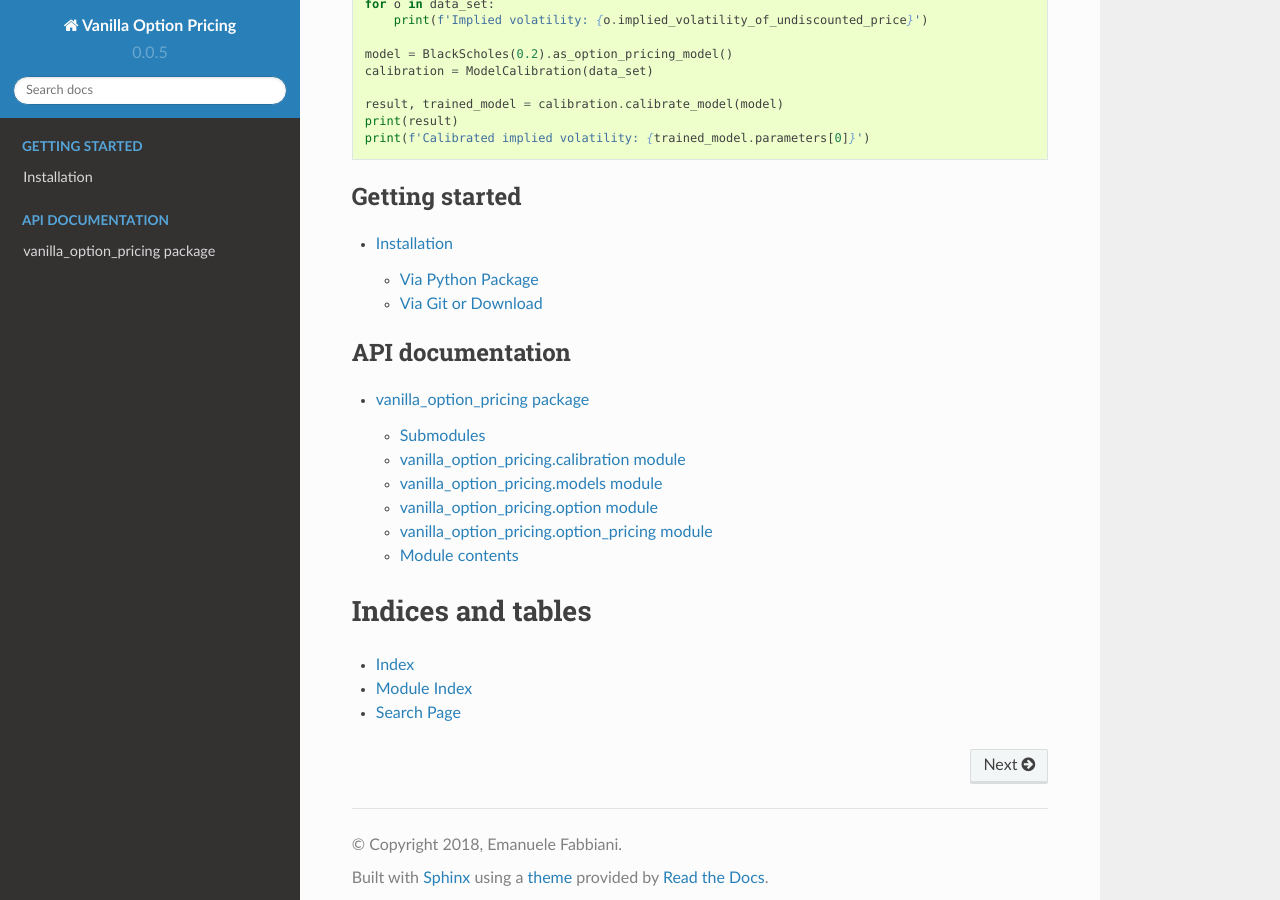
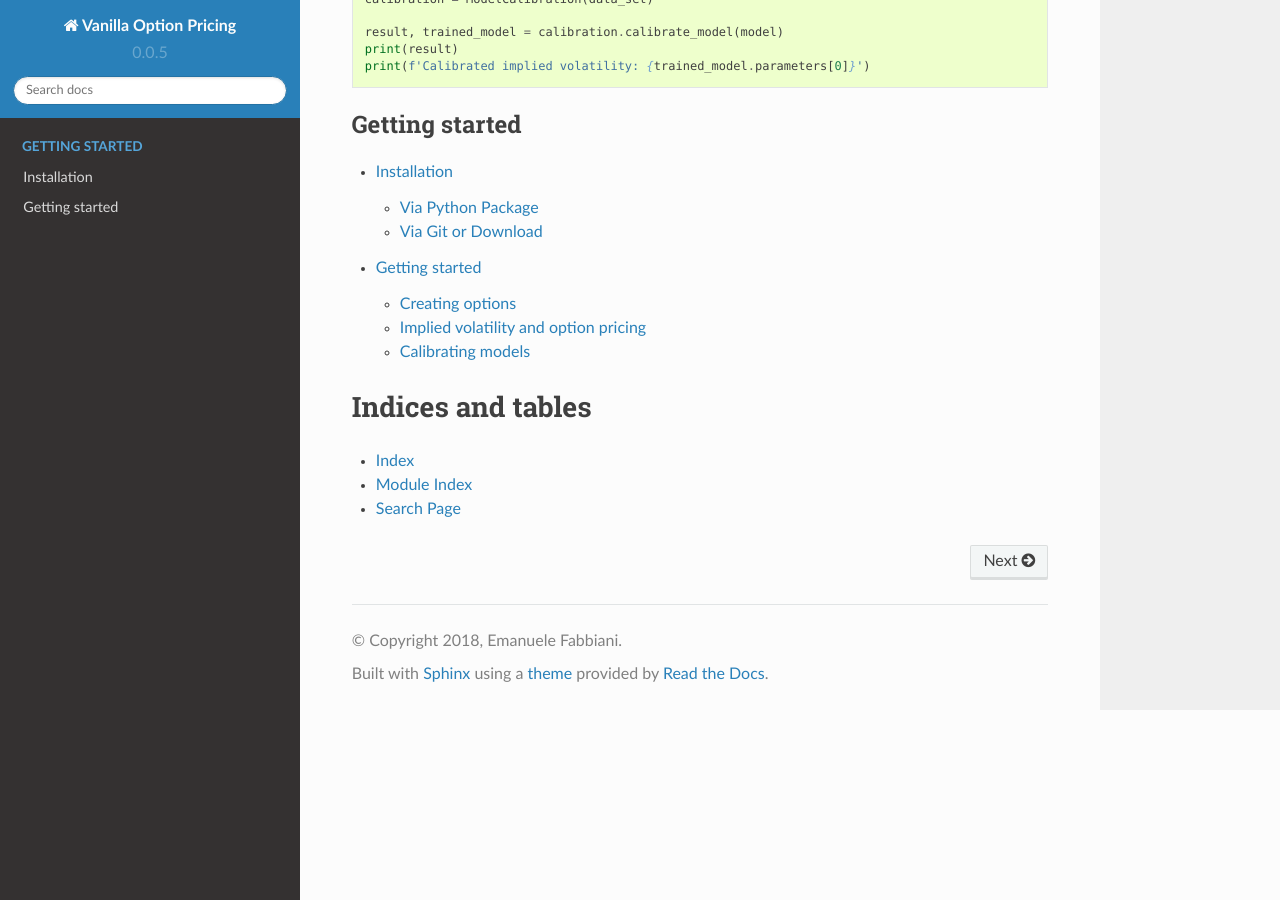
Before and after one commit to donlelef/vanilla-option-pricing, a Sphinx documentation site: the page built from docs/index.rst, in a window 1280 px wide and 900 px high, scrolled down 1328 px. Built offline with Sphinx 7.4.7 and the Read the Docs theme 2.0.0, drawn with Linux system fonts in a browser that asks for light colours; some of the changed text lies outside the part shown.

Commit message:
Fist draft of docs

```diff
--- a/docs/index.rst
+++ b/docs/index.rst
@@ -1,7 +1,3 @@
-.. Vanilla Option Pricing documentation master file, created by
-sphinx-quickstart on Sun Sep  9 12:46:46 2018.
-You can adapt this file completely to your liking, but it should at least
-contain the root `toctree` directive.
 
 .. mdinclude:: ../README.md
 
@@ -10,13 +6,12 @@ contain the root `toctree` directive.
    :caption: Getting started
 
    installing
+   getting started
 
 
 .. toctree::
    :maxdepth: 2
-   :caption: API documentation
-
-   vanilla_option_pricing
+   :caption: API documentation (TODO)
 
 
 
--- a/docs/installing.rst
+++ b/docs/installing.rst
@@ -1,3 +1,4 @@
+
 ************
 Installation
 ************
--- a/docs/modules.rst
+++ /dev/null
@@ -1,7 +0,0 @@
-vanilla_option_pricing
-======================
-
-.. toctree::
-   :maxdepth: 4
-
-   vanilla_option_pricing
--- a/docs/vanilla_option_pricing.rst
+++ /dev/null
@@ -1,46 +0,0 @@
-vanilla\_option\_pricing package
-================================
-
-Submodules
-----------
-
-vanilla\_option\_pricing.calibration module
--------------------------------------------
-
-.. automodule:: vanilla_option_pricing.calibration
-    :members:
-    :undoc-members:
-    :show-inheritance:
-
-vanilla\_option\_pricing.models module
---------------------------------------
-
-.. automodule:: vanilla_option_pricing.models
-    :members:
-    :undoc-members:
-    :show-inheritance:
-
-vanilla\_option\_pricing.option module
---------------------------------------
-
-.. automodule:: vanilla_option_pricing.option
-    :members:
-    :undoc-members:
-    :show-inheritance:
-
-vanilla\_option\_pricing.option\_pricing module
------------------------------------------------
-
-.. automodule:: vanilla_option_pricing.option_pricing
-    :members:
-    :undoc-members:
-    :show-inheritance:
-
-
-Module contents
----------------
-
-.. automodule:: vanilla_option_pricing
-    :members:
-    :undoc-members:
-    :show-inheritance:
```
Also changed, not shown: docs/getting started.rst (added, +69 -0 lines).
